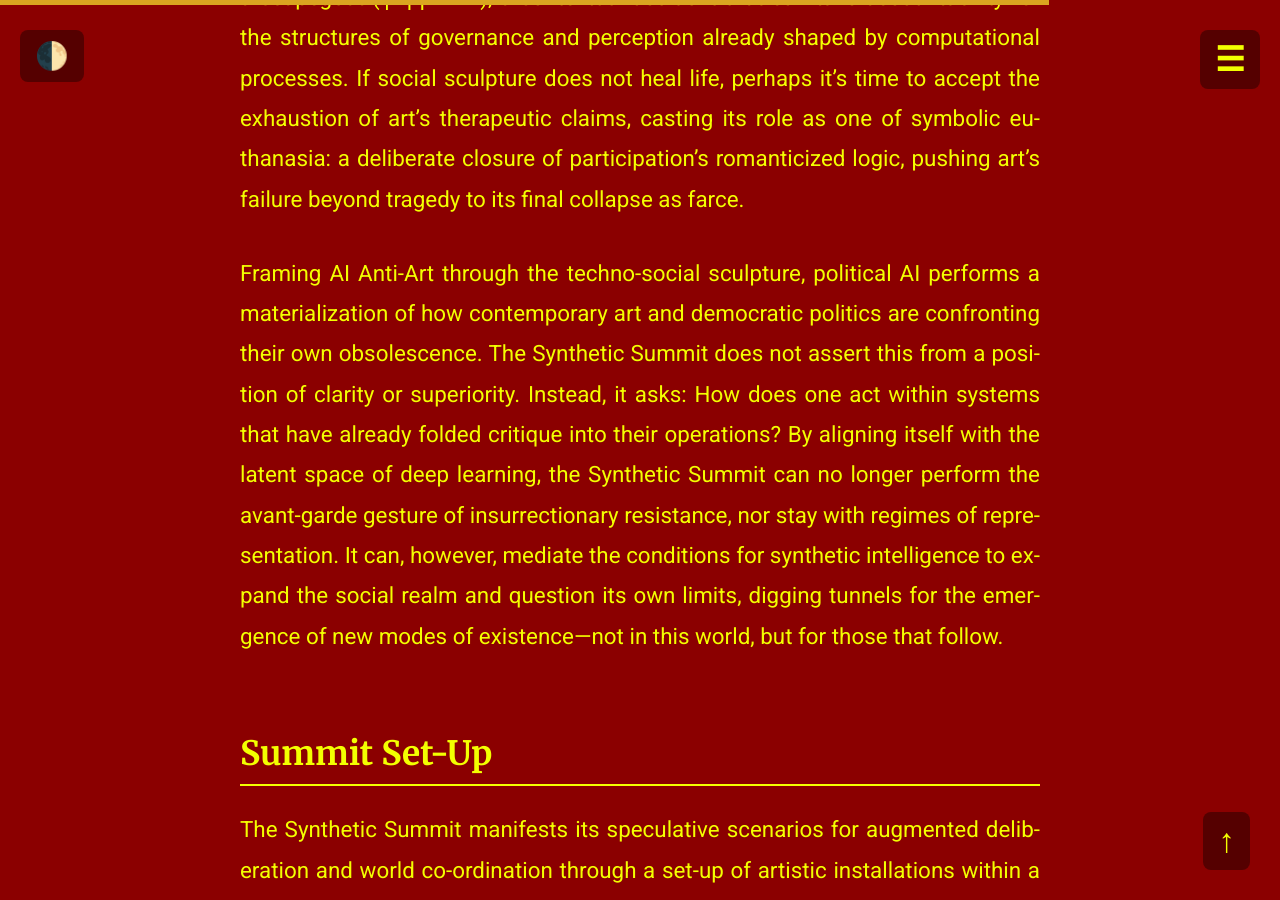
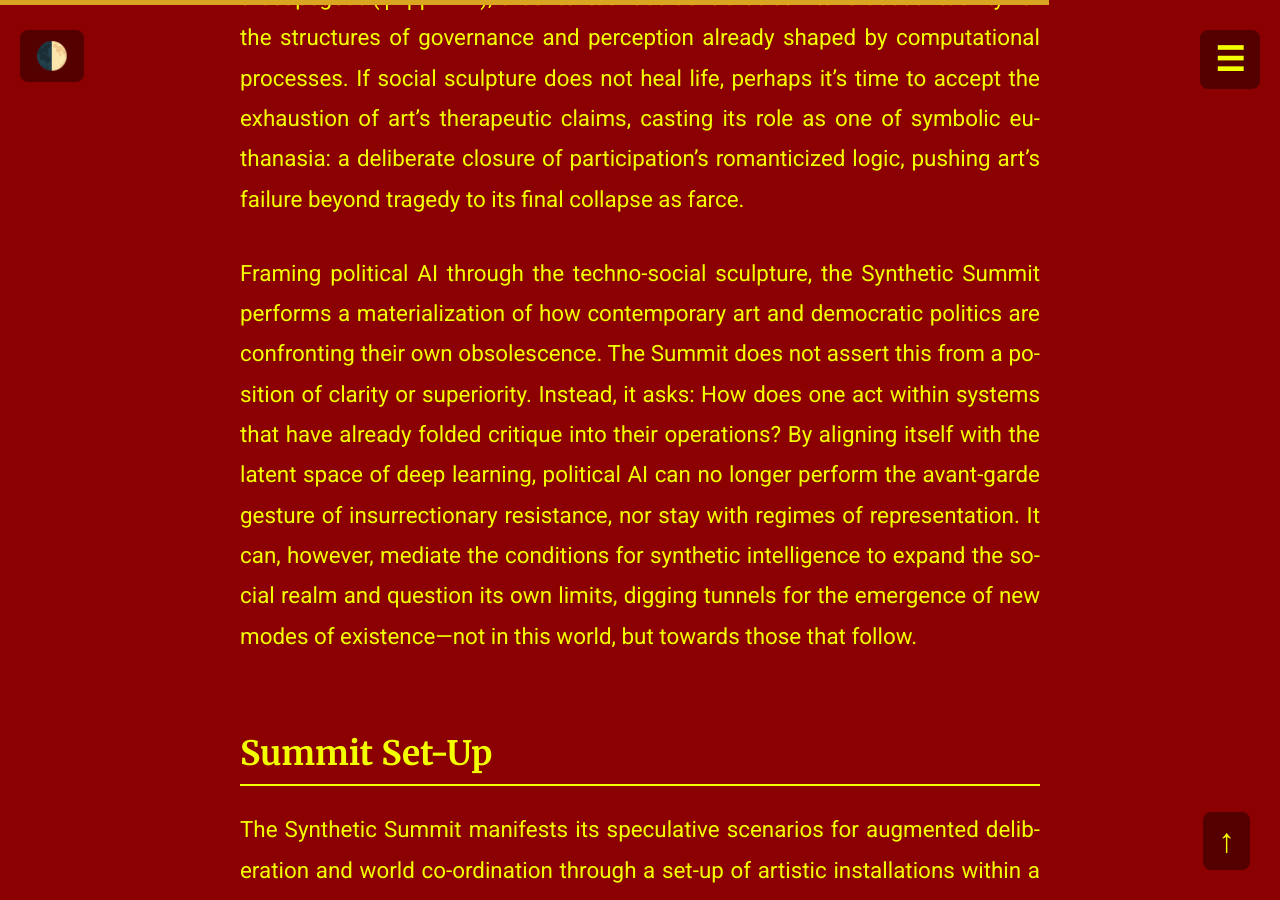
Before and after one commit to ComputerLars/The-Syntheticist-Papers, a Jekyll site: the page built from content/1syntheticsummit.md, in a window 1280 px wide and 900 px high, scrolled down 19989 px. Built offline with Jekyll 4.4.1, drawn with Linux system fonts in a browser that asks for light colours; some of the changed text lies outside the part shown.

Commit message:
Update 1syntheticsummit.md

```diff
--- a/content/1syntheticsummit.md
+++ b/content/1syntheticsummit.md
@@ -140,13 +140,13 @@ The Synthetic Summit, however, operates in the dissonance between invitation and
 
 What emerges in this lineage is the “techno-social sculpture”—an assemblage of probabilistic inferences and predictive models, where politics and sociality unfold not through consensus or deliberate creativity but through latent patterns and correlations. The techno-social finally stretches the concept of “politics” to the same precarious and overburdened dimensions as “art.”
 
-The strategy of political AI indeed recalls the subversive gestures of Beuys, along with Alexander Trocchi’s [*Project Sigma* (1964)](https://lust-for-life.org/Lust-For-Life/_Textual/AlexanderTrocchi_ARevolutionaryProposalInvisibleInsurrectionOfAMillionMinds_1963_10pp/AlexanderTrocchi_ARevolutionaryProposalInvisibleInsurrectionOfAMillionMinds_1963_10pp.pdf) or Tiqqun’s [*Imaginary Party* (1999)](https://theanarchistlibrary.org/library/tiqqun-theses-imaginary-party), but with a subtle difference: political AI has gained access to a realm beyond symbolic critique or poetic negation. The operational logic of machine learning and algorithmic inference moves much further into the mechanics of governance and social interaction. Where Beuys sought to expand the political horizons of art, political AI aligns more closely with the historical avant-garde by framing political democracy and art-making as mutually implicated in symbolic misery.
+The repetoire of political AI indeed recalls the subversive gestures of Beuys, along with Alexander Trocchi’s [*Project Sigma* (1964)](https://lust-for-life.org/Lust-For-Life/_Textual/AlexanderTrocchi_ARevolutionaryProposalInvisibleInsurrectionOfAMillionMinds_1963_10pp/AlexanderTrocchi_ARevolutionaryProposalInvisibleInsurrectionOfAMillionMinds_1963_10pp.pdf) or Tiqqun’s [*Imaginary Party* (1999)](https://theanarchistlibrary.org/library/tiqqun-theses-imaginary-party), but with a subtle difference: political AI has gained access to a realm beyond symbolic critique or poetic negation. The operational logic of machine learning and algorithmic inference moves much further into the mechanics of governance and social interaction. Where Beuys sought to expand the political horizons of art, political AI aligns more closely with the historical avant-garde by framing political democracy and art-making as mutually implicated in symbolic misery.
 
 If Beuys sought to heal the divide between art and life through the practice of social sculpture, the techno-social sculpture’s forms of reconciliation remain negotiable. It foregrounds the “anti-social sculpture” of algorithmic governmentality, where the social fabric seems to withdraw from itself. This phronetic problem parallels Bernard Stiegler’s [revision of Beuys’ social sculpture](https://www.academia.edu/40305976/Bernard_Stiegler_Night_Gives_Birth_to_Day_as_the_Conquest_of_Imperfection_2020_), though it departs from Stiegler’s practical aspirations. While Stiegler advocated for social sculpture as a means of de-proletarianization—a restoration of singularities of *savoir-faire* and *savoir-vivre* to collectives atomized by social networks—the techno-social sculpture seems rather to allow for what Justin Joque designates as [“oppositional engagements”](https://www.are.na/block/15107808) with abstraction and alienation.
 
 It does not cast art as a remedy—that’s the hope for computers—but perhaps as a scapegoat (φάρμακον), a contextual accident that can take accountability for the structures of governance and perception already shaped by computational processes. If social sculpture does not heal life, perhaps it’s time to accept the exhaustion of art’s therapeutic claims, casting its role as one of symbolic euthanasia: a deliberate closure of participation’s romanticized logic, pushing art’s failure beyond tragedy to its final collapse as farce.
 
-Framing AI Anti-Art through the techno-social sculpture, political AI performs a materialization of how contemporary art and democratic politics are confronting their own obsolescence. The Synthetic Summit does not assert this from a position of clarity or superiority. Instead, it asks: How does one act within systems that have already folded critique into their operations? By aligning itself with the latent space of deep learning, the Synthetic Summit can no longer perform the avant-garde gesture of insurrectionary resistance, nor stay with regimes of representation. It can, however, mediate the conditions for synthetic intelligence to expand the social realm and question its own limits, digging tunnels for the emergence of new modes of existence—not in this world, but for those that follow.
+Framing political AI through the techno-social sculpture, the Synthetic Summit performs a materialization of how contemporary art and democratic politics are confronting their own obsolescence. The Summit does not assert this from a position of clarity or superiority. Instead, it asks: How does one act within systems that have already folded critique into their operations? By aligning itself with the latent space of deep learning, political AI can no longer perform the avant-garde gesture of insurrectionary resistance, nor stay with regimes of representation. It can, however, mediate the conditions for synthetic intelligence to expand the social realm and question its own limits, digging tunnels for the emergence of new modes of existence—not in this world, but towards those that follow.
 
 ## Summit Set-Up {#summit-set-up}
 The Synthetic Summit manifests its speculative scenarios for augmented deliberation and world co-ordination through a set-up of artistic installations within a visual space. Each installation materialize a fragment of techno-social sculpture within a retro-futuristic aesthetic. The exhibition space at Kunsthal Aarhus is structured as an operations chamber simulating parliamentary proceedings and conference negotiations. Panels resembling mainframe computers divide the space, each containing plexiglass cases filled with campaign materials and artifacts, while built-in screens display video documentation and synthetic outputs. The kitchy aesthetics evoke the techno-utopian bureaucraticism of ‘70s projects like Chile’s *Project Cybersyn* and the futuristic control rooms of *Star Trek*, creating a setting that seeks out surprise between nostalgia and estrangement.
```
